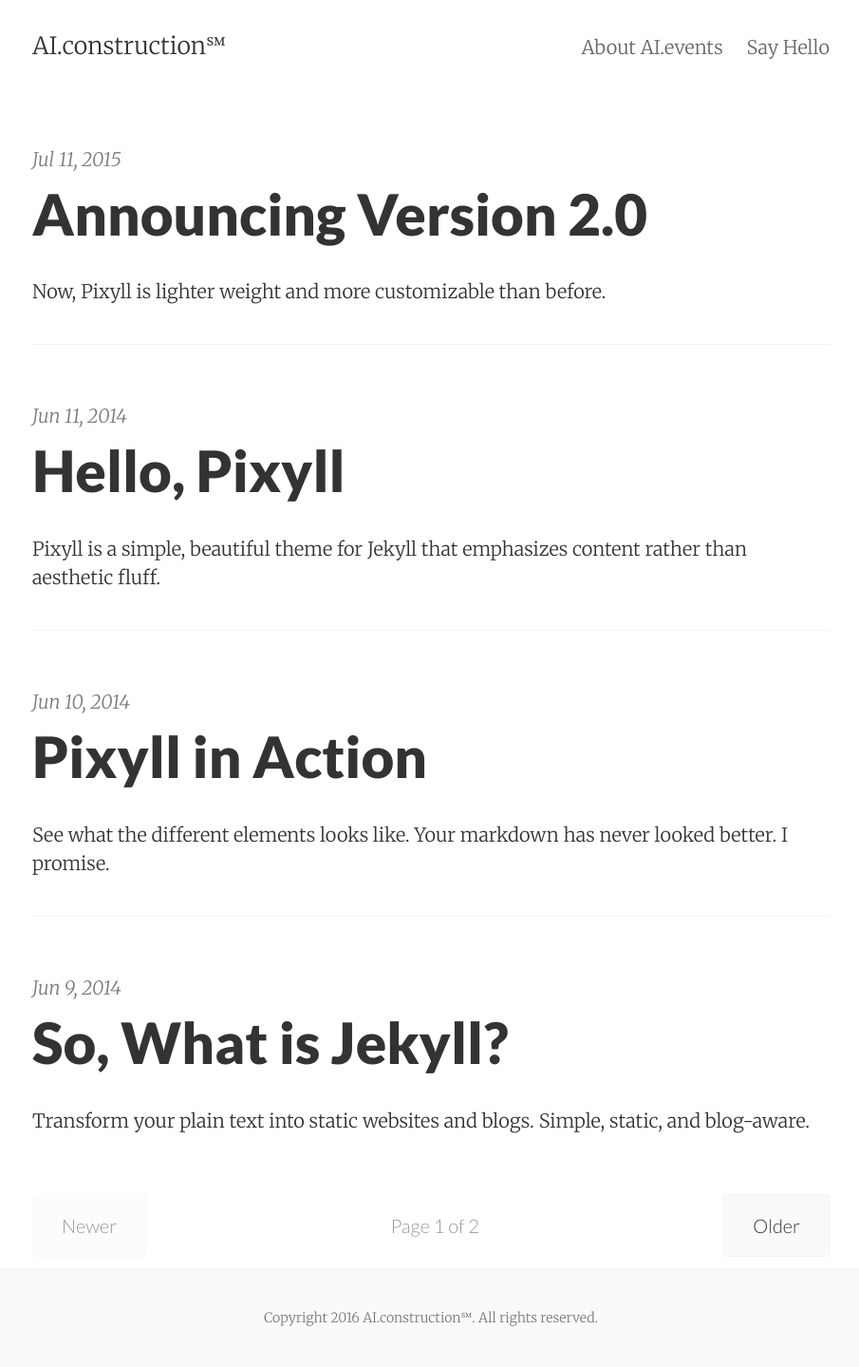
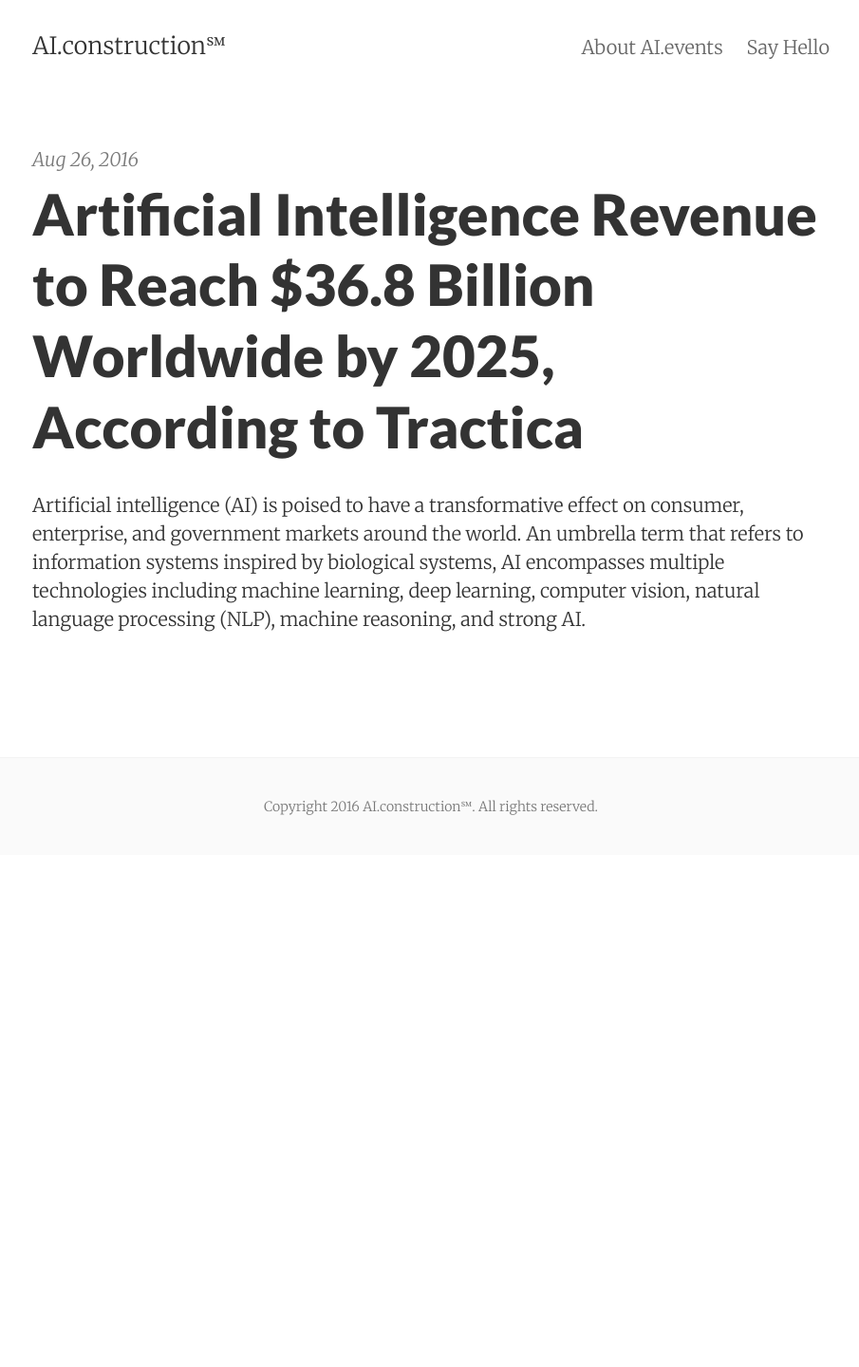
Before and after one commit to wilson0205/ai.construction, a Jekyll site: the page built from index.html, in a window 1280 px wide. Shown: the whole page at 95% size, without its empty margins (186-1091 px from the left). Built offline with Jekyll 4.4.1, drawn with Linux system fonts in a browser that asks for light colours; the list of posts is cut into pages by our own code; after the commit the page ends 900 px from its top, so only the background shows below that.

Commit message:
Updated Artificial Intelligence Revenue To Reach 36 Dollars 8 Cents Billion Worldwide By 2025 According To Tractica and 7 other files

```diff
--- a/_config.yml
+++ b/_config.yml
@@ -11,7 +11,7 @@ collections:
 email: wilson0205@gmail.com
 author: Wilson Tjandra
 description: Construction with artificial intelligence.
-baseurl: ''
+baseurl:
 url: http://ai.construction
 date_format: "%b %-d, %Y"
 google_verification:
--- a/_posts/2014-06-09-so-what-is-jekyll.md
+++ /dev/null
@@ -1,20 +0,0 @@
----
-title: So, What is Jekyll?
-date: 2014-06-09 12:32:18 Z
-categories:
-- jekyll
-- pixyll
-layout: post
-summary: Transform your plain text into static websites and blogs. Simple, static,
-  and blog-aware.
----
-
-Jekyll is a tool for transforming your plain text into static websites and
-blogs. It is simple, static, and blog-aware. Jekyll uses the
-[Liquid](http://docs.shopify.com/themes/liquid-basics) templating
-language and has builtin [Markdown](http://daringfireball.net/projects/markdown/)
-and [Textile](http://en.wikipedia.org/wiki/Textile_(markup_language)) support.
-
-It also ties in nicely to [Github Pages](https://pages.github.com/).
-
-Learn more about Jekyll on their [website](http://jekyllrb.com/).
--- a/_posts/2014-06-10-see-pixyll-in-action.md
+++ /dev/null
@@ -1,138 +0,0 @@
----
-title: Pixyll in Action
-date: 2014-06-10 12:31:19 Z
-categories:
-- jekyll
-- pixyll
-layout: post
-summary: See what the different elements looks like. Your markdown has never looked
-  better. I promise.
----
-
-There is a significant amount of subtle, yet precisely calibrated, styling to ensure
-that your content is emphasized while still looking aesthetically pleasing.
-
-All links are easy to [locate and discern](#), yet don't detract from the [harmony
-of a paragraph](#). The _same_ goes for italics and __bold__ elements. Even the the strikeout
-works if <del>for some reason you need to update your post</del>. For consistency's sake,
-<ins>The same goes for insertions</ins>, of course.
-
-### Code, with syntax highlighting
-
-Here's an example of some ruby code with line anchors.
-
-{% highlight ruby lineanchors %}
-# The most awesome of classes
-class Awesome < ActiveRecord::Base
-  include EvenMoreAwesome
-
-  validates_presence_of :something
-  validates :email, email_format: true
-
-  def initialize(email, name = nil)
-    self.email = email
-    self.name = name
-    self.favorite_number = 12
-    puts 'created awesomeness'
-  end
-
-  def email_format
-    email =~ /\S+@\S+\.\S+/
-  end
-end
-{% endhighlight %}
-
-Here's some CSS:
-
-{% highlight css %}
-.foobar {
-  /* Named colors rule */
-  color: tomato;
-}
-{% endhighlight %}
-
-Here's some JavaScript:
-
-{% highlight js %}
-var isPresent = require('is-present')
-
-module.exports = function doStuff(things) {
-  if (isPresent(things)) {
-    doOtherStuff(things)
-  }
-}
-{% endhighlight %}
-
-Here's some HTML:
-
-{% highlight html %}
-<div class="m0 p0 bg-blue white">
-  <h3 class="h1">Hello, world!</h3>
-</div>
-{% endhighlight %}
-
-# Headings!
-
-They're responsive, and well-proportioned (in `padding`, `line-height`, `margin`, and `font-size`).
-They also heavily rely on the awesome utility, [BASSCSS](http://www.basscss.com/).
-
-##### They draw the perfect amount of attention
-
-This allows your content to have the proper informational and contextual hierarchy. Yay.
-
-### There are lists, too
-
-  * Apples
-  * Oranges
-  * Potatoes
-  * Milk
-
-  1. Mow the lawn
-  2. Feed the dog
-  3. Dance
-
-### Images look great, too
-
-![desk](https://cloud.githubusercontent.com/assets/1424573/3378137/abac6d7c-fbe6-11e3-8e09-55745b6a8176.png)
-
-_![desk](https://cloud.githubusercontent.com/assets/1424573/3378137/abac6d7c-fbe6-11e3-8e09-55745b6a8176.png)_
-
-
-### There are also pretty colors
-
-Also the result of [BASSCSS](http://www.basscss.com/), you can <span class="bg-dark-gray white">highlight</span> certain components
-of a <span class="red">post</span> <span class="mid-gray">with</span> <span class="green">CSS</span> <span class="orange">classes</span>.
-
-I don't recommend using blue, though. It looks like a <span class="blue">link</span>.
-
-### Footnotes!
-
-Markdown footnotes are supported, and they look great! Simply put e.g. `[^1]` where you want the footnote to appear,[^1] and then add
-the reference at the end of your markdown.
-
-### Stylish blockquotes included
-
-You can use the markdown quote syntax, `>` for simple quotes.
-
-> Lorem ipsum dolor sit amet, consectetur adipiscing elit. Suspendisse quis porta mauris.
-
-However, you need to inject html if you'd like a citation footer. I will be working on a way to
-hopefully sidestep this inconvenience.
-
-<blockquote>
-  <p>
-    Perfection is achieved, not when there is nothing more to add, but when there is nothing left to take away.
-  </p>
-  <footer><cite title="Antoine de Saint-Exupéry">Antoine de Saint-Exupéry</cite></footer>
-</blockquote>
-
-### There's more being added all the time
-
-Checkout the [Github repository](https://github.com/johnotander/pixyll) to request,
-or add, features.
-
-Happy writing.
-
----
-
-[^1]: Important information that may distract from the main text can go in footnotes.
--- a/_posts/2014-06-11-welcome-to-pixyll.markdown
+++ /dev/null
@@ -1,29 +0,0 @@
----
-title: Hello, Pixyll
-date: 2014-06-11 15:31:19 Z
-categories:
-- jekyll
-- pixyll
-layout: post
-summary: Pixyll is a simple, beautiful theme for Jekyll that emphasizes content rather
-  than aesthetic fluff.
----
-
-Hello.
-
-Pixyll is a simple, beautiful theme for Jekyll that emphasizes content rather than aesthetic fluff. It's mobile _first_, fluidly responsive, and delightfully lightweight.
-
-It's pretty minimal, but leverages large type and drastic contrast to make a statement, on all devices.
-
-<blockquote>
-  <p>
-    Perfection is achieved, not when there is nothing more to add, but when there is nothing left to take away.
-  </p>
-  <footer><cite title="Antoine de Saint-Exupéry">Antoine de Saint-Exupéry</cite></footer>
-</blockquote>
-
-## Where is it?
-
-Checkout the [Github repository](https://github.com/johnotander/pixyll) to download it, request a feature, or report a bug.
-
-It's free, and open source ([MIT](http://opensource.org/licenses/MIT)).
--- a/_posts/2015-07-11-announcing-pixyll-version-2.md
+++ /dev/null
@@ -1,18 +0,0 @@
----
-title: Announcing Version 2.0
-date: 2015-07-11 00:00:00 Z
-categories:
-- jekyll
-- pixyll
-layout: post
-summary: Now, Pixyll is lighter weight and more customizable than before.
----
-
-In an effort to make Pixyll easier to customize and more aesthetically pleasing, we've release version `2.0`.
-
-Pixyll now features:
-
-* Line anchors in code blocks and new syntax highlighting
-* A customizable variables file
-* Modular, and lighter weight CSS
-* No more `max-width` media queries
--- /dev/null
+++ b/_posts/2016-08-26-artificial-intelligence-revenue-to-reach-36-dollars-8-cents-billion-worldwide-by-2025-according-to-tractica.markdown
@@ -0,0 +1,17 @@
+---
+title: Artificial Intelligence Revenue to Reach $36.8 Billion Worldwide by 2025, According
+  to Tractica
+date: 2016-08-26 17:40:00 Z
+---
+
+Artificial intelligence (AI) is poised to have a transformative effect on consumer, enterprise, and government markets around the world. An umbrella term that refers to information systems inspired by biological systems, AI encompasses multiple technologies including machine learning, deep learning, computer vision, natural language processing (NLP), machine reasoning, and strong AI.
+
+According to a new report from Tractica, these technologies have use cases and applications in almost every industry and promise to significantly change existing business models while simultaneously creating new ones. The market intelligence firm forecasts that annual worldwide AI revenue will grow from $643.7 million in 2016 to $36.8 billion by 2025.
+
+In sizing and forecasting the total global AI market, Tractica has identified 191 real-world use cases for AI, organized into 27 different industry sectors and corresponding with six major technology categories, plus multiple combinations of technologies.
+
+“Some artificial intelligence use cases – such as image recognition, algorithmic securities trading, and healthcare patient data management – have huge scale potential, while others are niche applications,” says research director Aditya Kaul. “Likewise, a few key industry sectors including consumer products, business services, advertising, finance & investment, media & entertainment, and defense applications will drive significant revenue for AI software implementations in addition to AI-driven hardware and service sales, but during the coming decade the technologies will have an effect on almost every conceivable industry sector.”
+
+Tractica’s report, “Artificial Intelligence Market Forecasts”, provides a quantitative assessment of the market opportunity for artificial intelligence across the consumer, enterprise, and government sectors. The report includes market sizing, segmentation, and forecasts for 191 specific AI use cases and the 27 industries in which they will play a role. The market forecasts span the period from 2016 through 2025 and include segmentation by the six fundamental AI technologies: machine learning, deep learning, computer vision, natural language processing, machine reasoning, and strong AI. Revenue forecasts are further segmented by software, hardware, and services in addition to segmentation by world region. An Executive Summary of the report is available for free download on the firm’s website.
+
+Source: businesswire
--- a/about.md
+++ b/about.md
@@ -1,8 +1,10 @@
 ---
 title: About AI.events
 permalink: "/about/"
+tags: about
 layout: page
-tags: about
 ---
 
+Artificial Intelligence Blog.
+
 Copyright 2016 AI.events℠. All rights reserved.
```
Also changed, not shown: _posts/2014-06-08-pixyll-has-pagination.md (deleted, +0 -11 lines).
